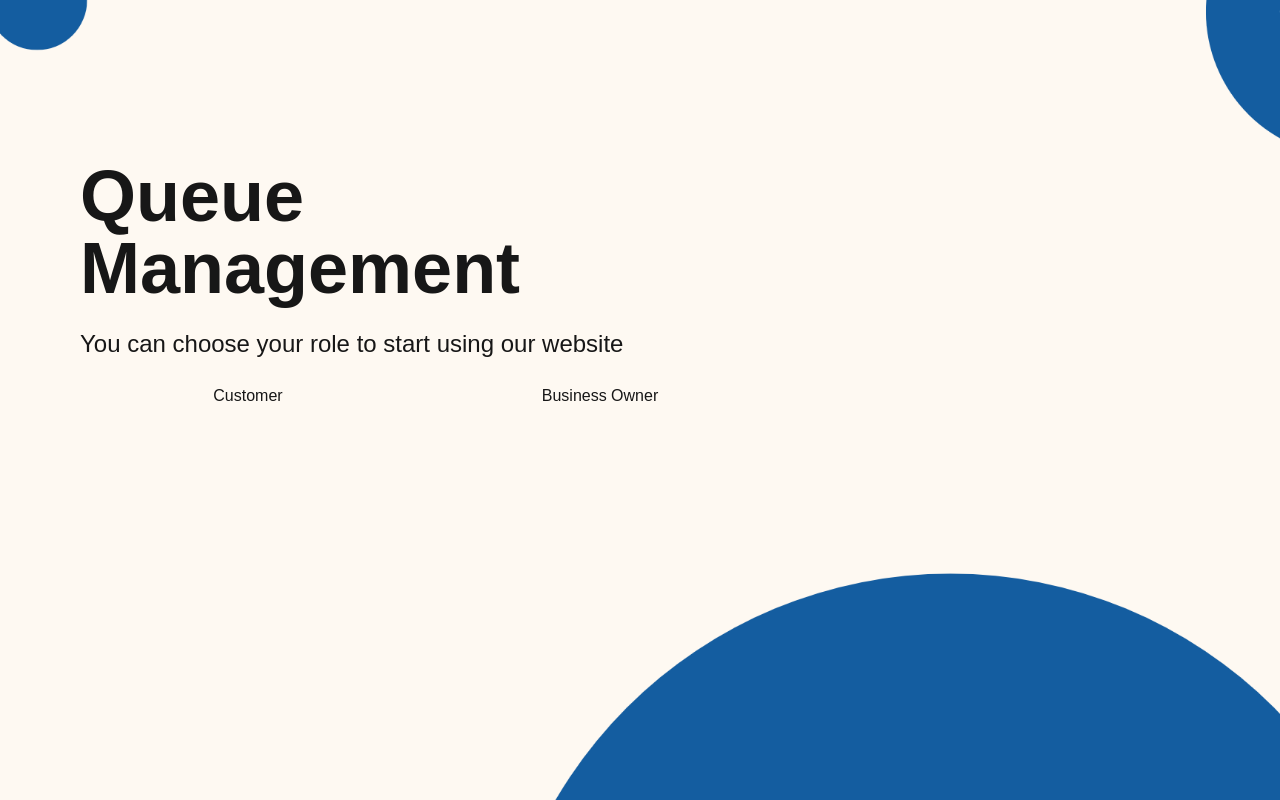
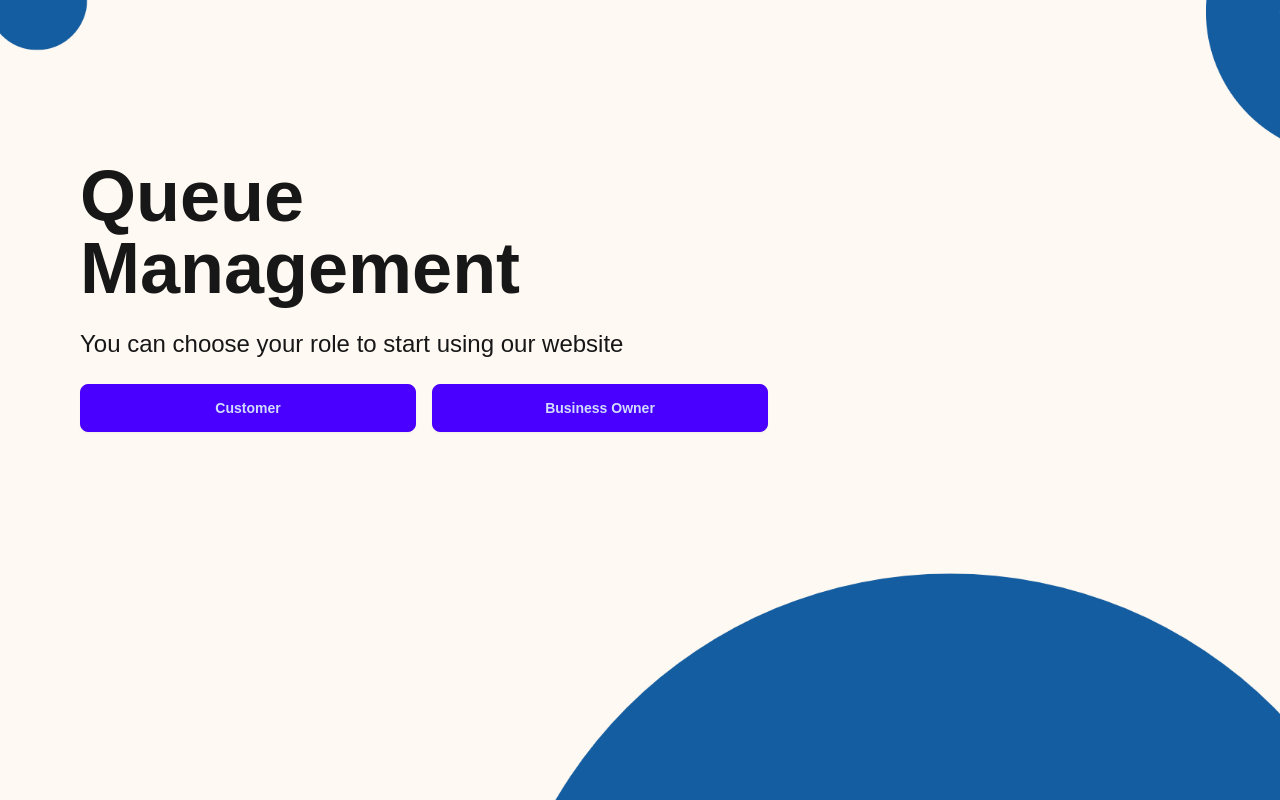
Before and after one commit to ParimaSA/Queue_Management, a Next.js app in the folder frontend/: page / in a window 1280 px wide. Built offline with nearby package versions, Linux system fonts and the light colour scheme.

Commit message:
Install daisyUI

```diff
--- a/frontend/tailwind.config.ts
+++ b/frontend/tailwind.config.ts
@@ -14,6 +14,8 @@ const config: Config = {
       },
     },
   },
-  plugins: [],
+  plugins: [
+    require('daisyui'),
+  ],
 };
 export default config;
```
Also changed, not shown: frontend/package.json (+6 -5 lines), 1 other file (tests, documents, lock files or other folders).
